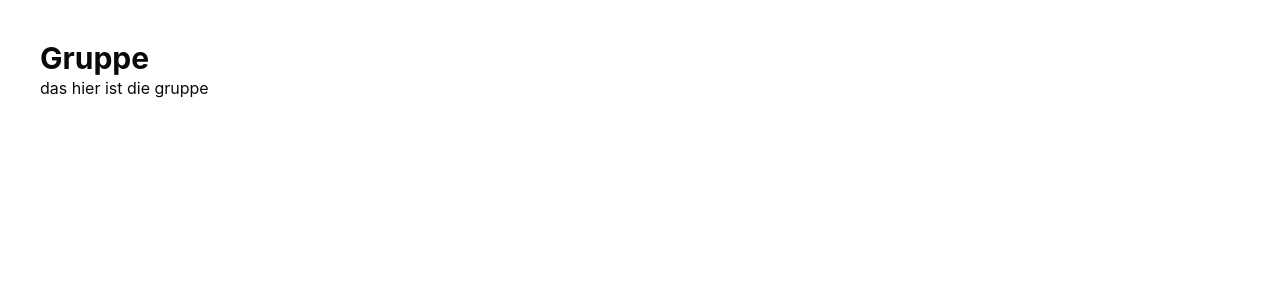
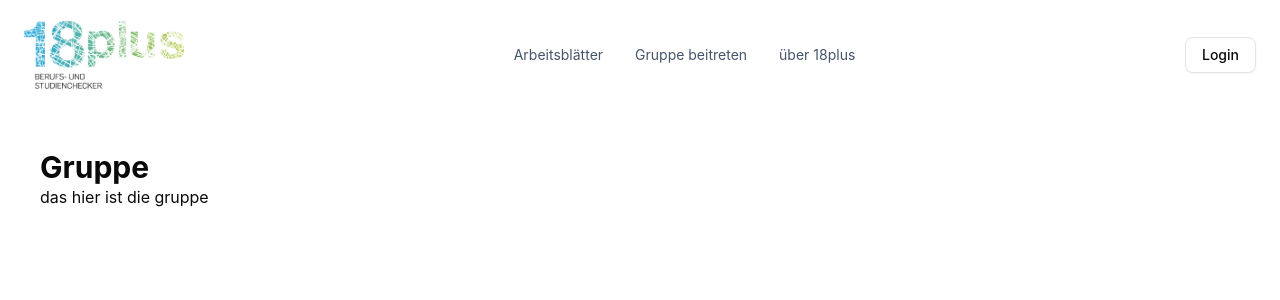
Before and after one commit to darmattt/18plus, a React (Vite) app in the folder frontend/: page /gruppe in a window 1280 px wide. Shown: the top 300 px of the page. Built offline with nearby package versions, Linux system fonts and the light colour scheme.

Commit message:
feat: add navbar to sites

```diff
--- a/frontend/src/App.jsx
+++ b/frontend/src/App.jsx
@@ -55,7 +55,7 @@ export default function LandingHero() {
                     <div className="mt-10">
                         <Button
                             size="lg"
-                            className="rounded-2xl bg-lime-300 px-7 py-6 text-slate-900 hover:bg-lime-300/90"
+                            className="rounded-2xl bg-lime-300 px-7 py-6 text-slate-900 hover:bg-red-300/90"
                         >
                             Jetzt starten <ArrowRight className="ml-2 h-5 w-5" />
                         </Button>
--- a/frontend/src/arbeitsblaetter.jsx
+++ b/frontend/src/arbeitsblaetter.jsx
@@ -1,11 +1,50 @@
 import { Link } from "react-router-dom"
+import { Button } from "@/components/ui/button"
 
 export default function Arbeitsblaetter() {
     return (
-        <div className="p-10">
-            <h1 className="text-3xl font-bold">Arbeitsblätter</h1>
-            <p className="mt-4 text-slate-600">This is the features page.</p>
-            <p> hey </p>
+        <div className="min-h-screen bg-white">
+
+            {/* Top bar */}
+            <header className="mx-auto flex w-full max-w-7xl items-center justify-between px-6 py-5">
+
+                <div className="flex items-center gap-3">
+                    <Link to="/">
+                        <img
+                            src="18plus_Logo_RGB.png"
+                            alt="18 Plus logo"
+                            className="w-40 cursor-pointer hover:opacity-80 transition"
+                        />
+                    </Link>
+                </div>
+
+                <nav className="hidden items-center gap-8 text-sm text-slate-600 md:flex">
+                    <Link className="hover:text-slate-900" to="/arbeitsblaetter">
+                        Arbeitsblätter
+                    </Link>
+                    <Link className="hover:text-slate-900" to="/gruppe">
+                        Gruppe beitreten
+                    </Link>
+                    <a className="hover:text-slate-900" href="#">
+                        über 18plus
+                    </a>
+                </nav>
+
+                <Link to="/login">
+                    <Button variant="outline" className="hidden md:inline-flex">
+                        Login
+                    </Button>
+                </Link>
+
+            </header>
+
+            {/* Content */}
+            <div className="p-10">
+                <h1 className="text-3xl font-bold">Arbeitsblätter</h1>
+                <p className="mt-4 text-slate-600">This is the features page.</p>
+                <p>hey</p>
+            </div>
+
         </div>
     )
 }
--- a/frontend/src/gruppe.jsx
+++ b/frontend/src/gruppe.jsx
@@ -1,10 +1,42 @@
 import { Link } from "react-router-dom"
+import { Button } from "@/components/ui/button"
 
 export default function Gruppe() {
     return (
-        <div className="p-10">
-            <h1 className="text-3xl font-bold">Gruppe</h1>
-            <p> das hier ist die gruppe </p>
+              <div className="min-h-screen bg-white">
+                       {/* Top bar */}
+                       <header className="mx-auto flex w-full max-w-7xl items-center justify-between px-6 py-5">
+                           <div className="flex items-center gap-3">
+                               <Link to = "/">
+                               <img src="18plus_Logo_RGB.png" alt="18 Plus logo" className="w-40"/>
+                                </Link>
+                           </div>
+
+                           <nav className="hidden items-center gap-8 text-sm text-slate-600 md:flex">
+                               <Link className="hover:text-slate-900" to="/arbeitsblaetter">
+                                   Arbeitsblätter
+                               </Link>
+                               <Link className="hover:text-slate-900" to="/gruppe">
+                                   Gruppe beitreten
+                               </Link>
+                               <a className="hover:text-slate-900" href="#">
+                                   über 18plus
+                               </a>
+                           </nav>
+
+                           <Link to="/login">
+                           <Button variant="outline" className="hidden md:inline-flex">
+                               Login
+                           </Button>
+                           </Link>
+                       </header>
+
+            {/* Content */}
+            <div className="p-10">
+                <h1 className="text-3xl font-bold">Gruppe</h1>
+                <p>das hier ist die gruppe</p>
+            </div>
+
         </div>
     )
 }
```
